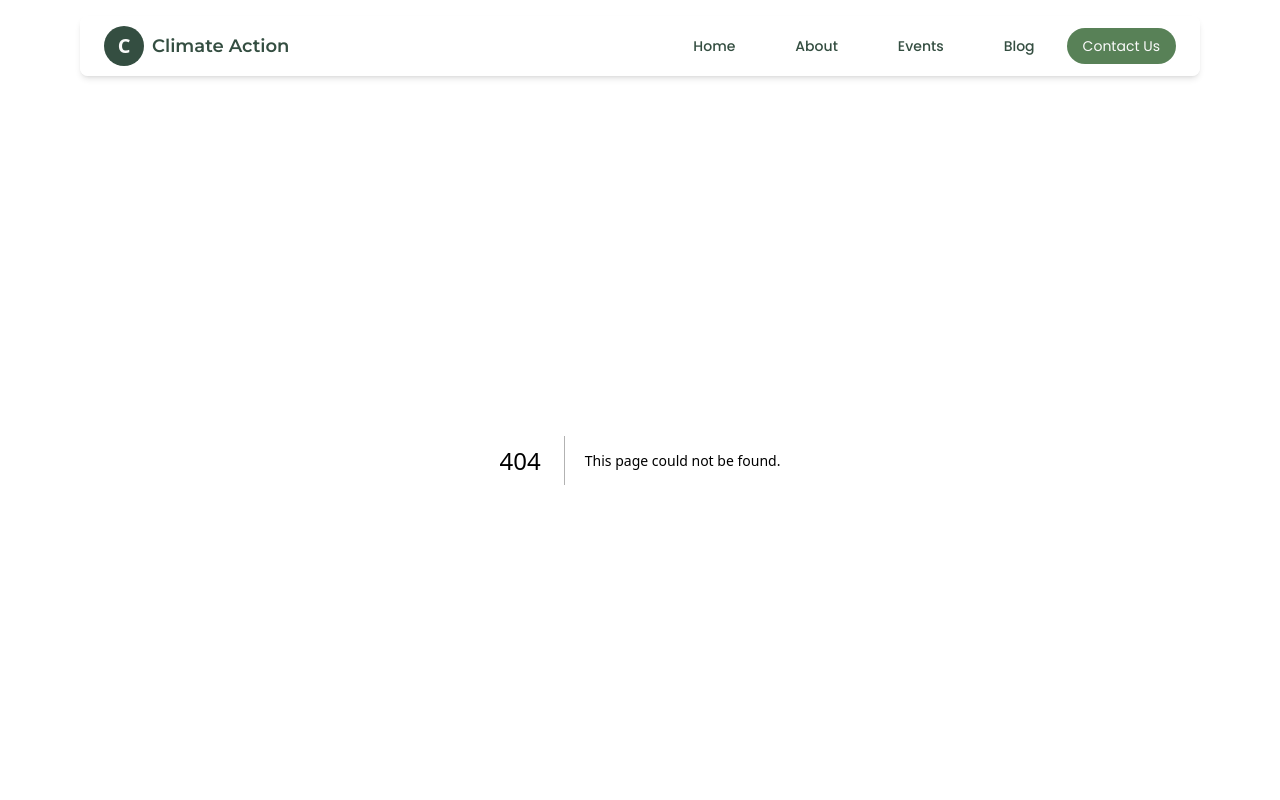
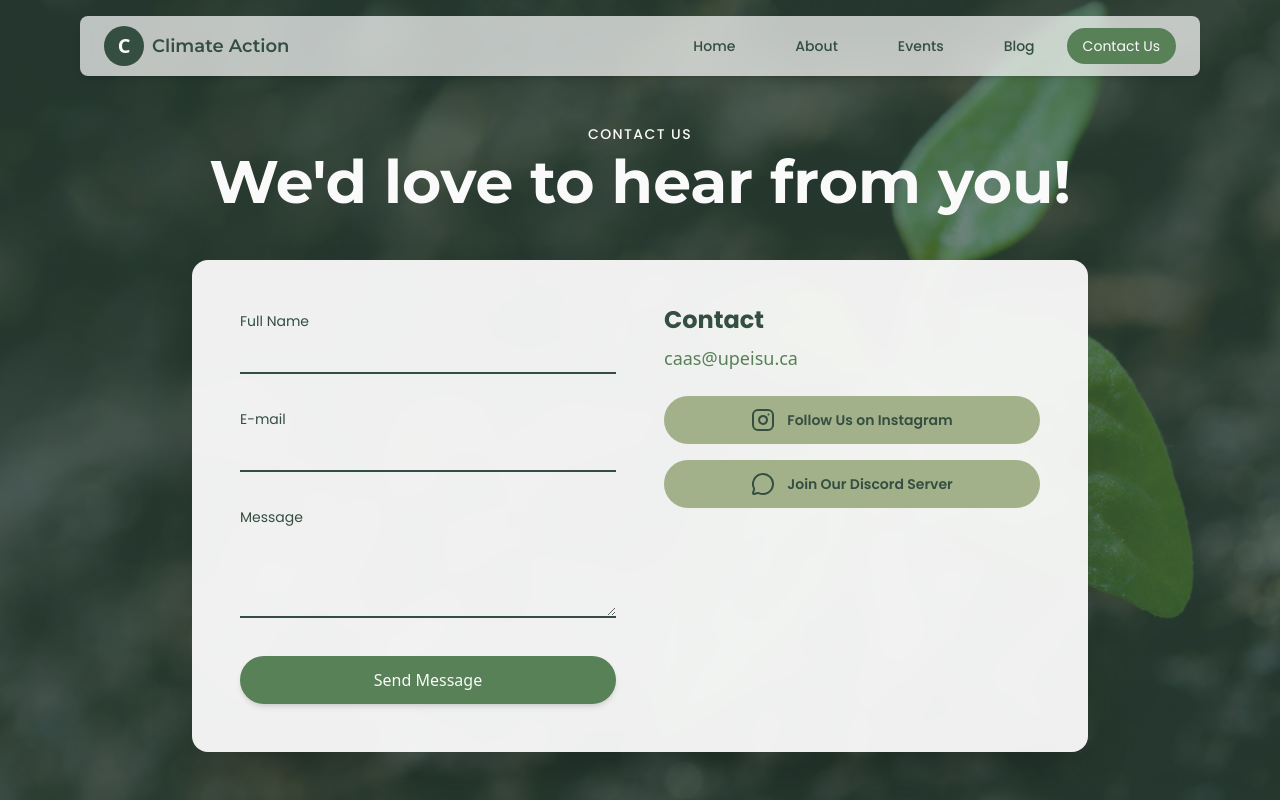
Before and after one commit to JonathanZul/upei-climate-action, a Next.js app: page /contact in a window 1280 px wide. Before the commit this address had no page. Shown: the top 800 px of the page. Built offline with nearby package versions, Linux system fonts and the light colour scheme.

Commit message:
feat: Create Contact Us page

```diff
--- /dev/null
+++ b/app/contact/page.tsx
@@ -0,0 +1,75 @@
+// app/contact/page.tsx
+import { Instagram } from 'lucide-react';
+// Note: We'll use a placeholder for the Discord icon.
+// In a real project, you might use a library like `react-icons` for brand icons.
+import { MessageCircle } from 'lucide-react';
+
+export default function ContactPage() {
+  return (
+    <div className="relative flex min-h-screen flex-col items-center justify-center overflow-hidden bg-base-bg py-16 sm:py-24 mt-[-8vh]">
+      {/* Background Image & Overlay */}
+      <div
+        className="absolute inset-0 bg-cover bg-center"
+        style={{ backgroundImage: "url('/images/contact-hero.jpg')" }}
+      />
+      <div className="absolute inset-0 bg-tertiary/70" />
+
+      {/* Content Container */}
+      <div className="relative z-10 w-full max-w-6xl px-4 pt-8 text-center text-white-text">
+        <p className="font-poppins text-sm font-medium uppercase tracking-widest">
+          Contact Us
+        </p>
+        <h1 className="mt-2 font-montserrat text-5xl font-bold sm:text-6xl">
+          We'd love to hear from you!
+        </h1>
+
+        {/* Contact Card */}
+        <div className="mx-auto mt-12 w-full max-w-4xl rounded-2xl bg-white-text/95 p-8 text-left text-tertiary shadow-2xl backdrop-blur-sm sm:p-12">
+          <div className="grid grid-cols-1 gap-12 md:grid-cols-2">
+            {/* Left Column: Form */}
+            <form className="flex flex-col space-y-8">
+              <div>
+                <label htmlFor="name" className="font-poppins text-sm">Full Name</label>
+                <input type="text" id="name" className="mt-2 w-full border-b-2 border-tertiary bg-transparent pb-2 focus:border-primary focus:outline-none" />
+              </div>
+              <div>
+                <label htmlFor="email" className="font-poppins text-sm">E-mail</label>
+                <input type="email" id="email" className="mt-2 w-full border-b-2 border-tertiary bg-transparent pb-2 focus:border-primary focus:outline-none" />
+              </div>
+              <div>
+                <label htmlFor="message" className="font-poppins text-sm">Message</label>
+                <textarea id="message" rows={3} className="mt-2 w-full border-b-2 border-tertiary bg-transparent pb-2 focus:border-primary focus:outline-none" />
+              </div>
+              <button
+                type="submit"
+                className="rounded-full bg-primary px-6 py-3 font-nunito text-base text-white-text shadow-md transition-transform duration-200 hover:scale-105"
+              >
+                Send Message
+              </button>
+            </form>
+
+            {/* Right Column: Contact Info */}
+            <div className="flex flex-col space-y-6 mt-[-4px]">
+              <div>
+                <h3 className="font-poppins text-2xl font-bold">Contact</h3>
+                <a href="mailto:caas@upeisu.ca" className="mt-2 inline-block text-lg text-primary hover:underline">
+                  caas@upeisu.ca
+                </a>
+              </div>
+              <div className="space-y-4">
+                <a href="#" className="flex w-full items-center justify-center gap-3 rounded-full bg-accent-bg px-4 py-3 font-poppins text-sm font-semibold text-white- transition-transform hover:scale-105">
+                  <Instagram />
+                  <span>Follow Us on Instagram</span>
+                </a>
+                <a href="#" className="flex w-full items-center justify-center gap-3 rounded-full bg-accent-bg px-4 py-3 font-poppins text-sm font-semibold text-tertiary transition-transform hover:scale-105">
+                  <MessageCircle /> {/* Placeholder for Discord */}
+                  <span>Join Our Discord Server</span>
+                </a>
+              </div>
+            </div>
+          </div>
+        </div>
+      </div>
+    </div>
+  );
+}
--- /dev/null
+++ b/components/contact/ContactCard.tsx
@@ -0,0 +1,82 @@
+import { Instagram, Disc } from 'lucide-react'; // Using a placeholder for Discord
+
+export default function ContactCard() {
+  return (
+    <section className="bg-tertiary py-16 sm:py-24">
+      <div className="mx-auto max-w-4xl px-4 sm:px-6">
+        <div className="rounded-xl bg-white-text p-8 shadow-lg md:grid md:grid-cols-2 md:gap-12 md:p-12">
+          {/* Form Section */}
+          <div className="flex flex-col">
+            <h2 className="font-montserrat text-3xl font-medium text-tertiary">
+              Send a Message
+            </h2>
+            <form className="mt-8 flex flex-col gap-8">
+              <div>
+                <label htmlFor="full-name" className="sr-only">Full Name</label>
+                <input
+                  type="text"
+                  id="full-name"
+                  placeholder="Full Name"
+                  className="w-full border-0 border-b-2 border-gray-300 bg-transparent p-0 pb-2 focus:border-primary focus:ring-0"
+                />
+              </div>
+              <div>
+                <label htmlFor="email" className="sr-only">E-mail</label>
+                <input
+                  type="email"
+                  id="email"
+                  placeholder="E-mail"
+                  className="w-full border-0 border-b-2 border-gray-300 bg-transparent p-0 pb-2 focus:border-primary focus:ring-0"
+                />
+              </div>
+              <div>
+                <label htmlFor="message" className="sr-only">Message</label>
+                <textarea
+                  id="message"
+                  placeholder="Message"
+                  rows={4}
+                  className="w-full border-0 border-b-2 border-gray-300 bg-transparent p-0 pb-2 focus:border-primary focus:ring-0"
+                />
+              </div>
+              <button
+                type="submit"
+                className="w-full rounded-full bg-primary py-3 font-nunito text-base text-white-text shadow-md transition-transform duration-200 hover:scale-105 sm:w-auto sm:px-8"
+              >
+                Send Message
+              </button>
+            </form>
+          </div>
+
+          {/* Contact Info Section */}
+          <div className="mt-12 flex flex-col justify-center md:mt-0">
+            <h2 className="font-montserrat text-3xl font-medium text-tertiary">
+              Contact
+            </h2>
+            <p className="mt-4 font-nunito text-base text-tertiary">
+              Email:{" "}
+              <a href="mailto:caas@upeisu.ca" className="text-primary hover:underline">
+                caas@upeisu.ca
+              </a>
+            </p>
+            <div className="mt-8 space-y-4">
+              <a
+                href="#"
+                className="flex w-full items-center justify-center gap-3 rounded-full bg-accent-bg py-3 font-poppins text-base font-medium text-tertiary shadow-md transition-transform duration-200 hover:scale-105"
+              >
+                <Instagram />
+                <span>Follow Us on Instagram</span>
+              </a>
+              <a
+                href="#"
+                className="flex w-full items-center justify-center gap-3 rounded-full bg-accent-bg py-3 font-poppins text-base font-medium text-tertiary shadow-md transition-transform duration-200 hover:scale-105"
+              >
+                <Disc /> {/* Placeholder for Discord icon */}
+                <span>Join Our Discord Server</span>
+              </a>
+            </div>
+          </div>
+        </div>
+      </div>
+    </section>
+  );
+}
--- a/components/layout/Footer.tsx
+++ b/components/layout/Footer.tsx
@@ -56,7 +56,7 @@ export default function Footer() {
                 <input
                   type="email"
                   placeholder="janedoe@upei.ca"
-                  className="w-full rounded-md border-tertiary border px-3 py-1.5 text-sm placeholder:text-gray-400"
+                  className="w-full rounded-md border-tertiary border px-3 py-1.5 text-sm placeholder:text-gray-400 focus:outline-none focus:ring-2 focus:ring-primary"
                 />
                 <button
                   type="submit"
```
Also changed, not shown: public/images/contact-hero.jpg (added).
